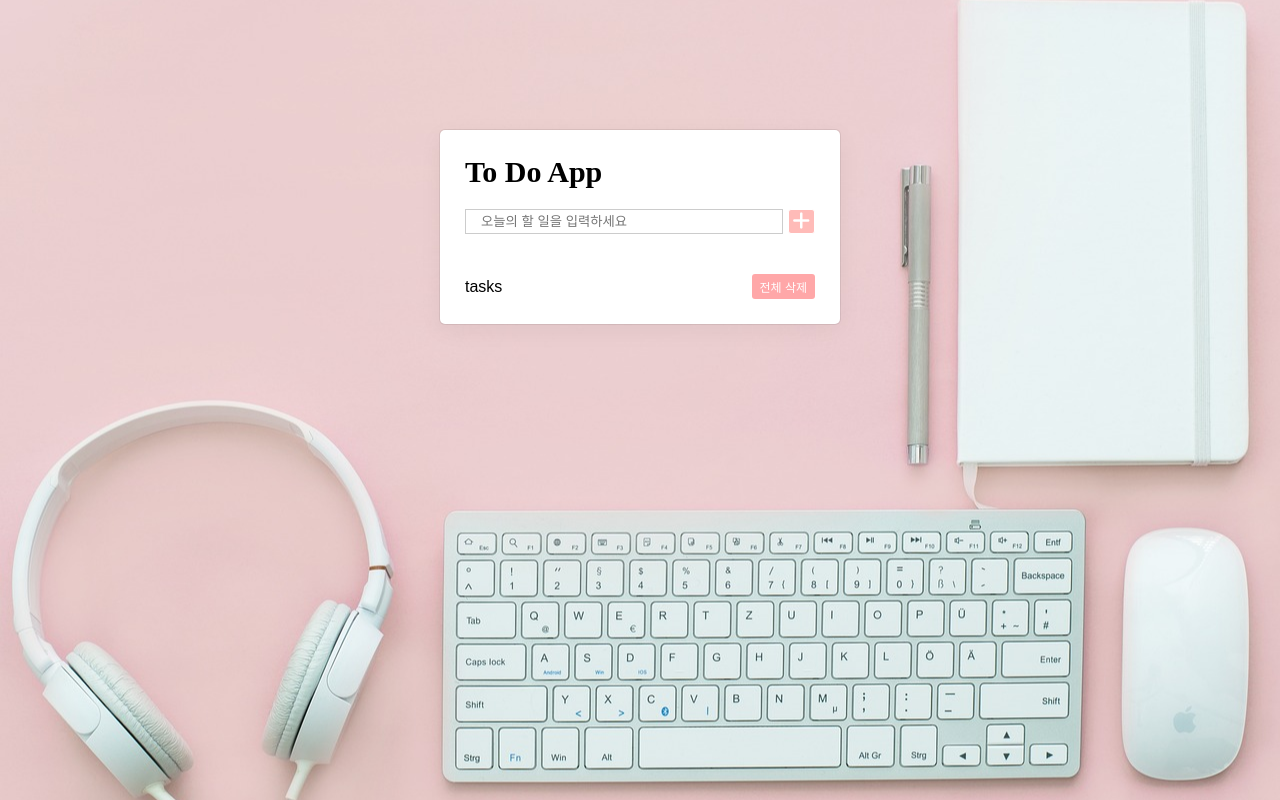
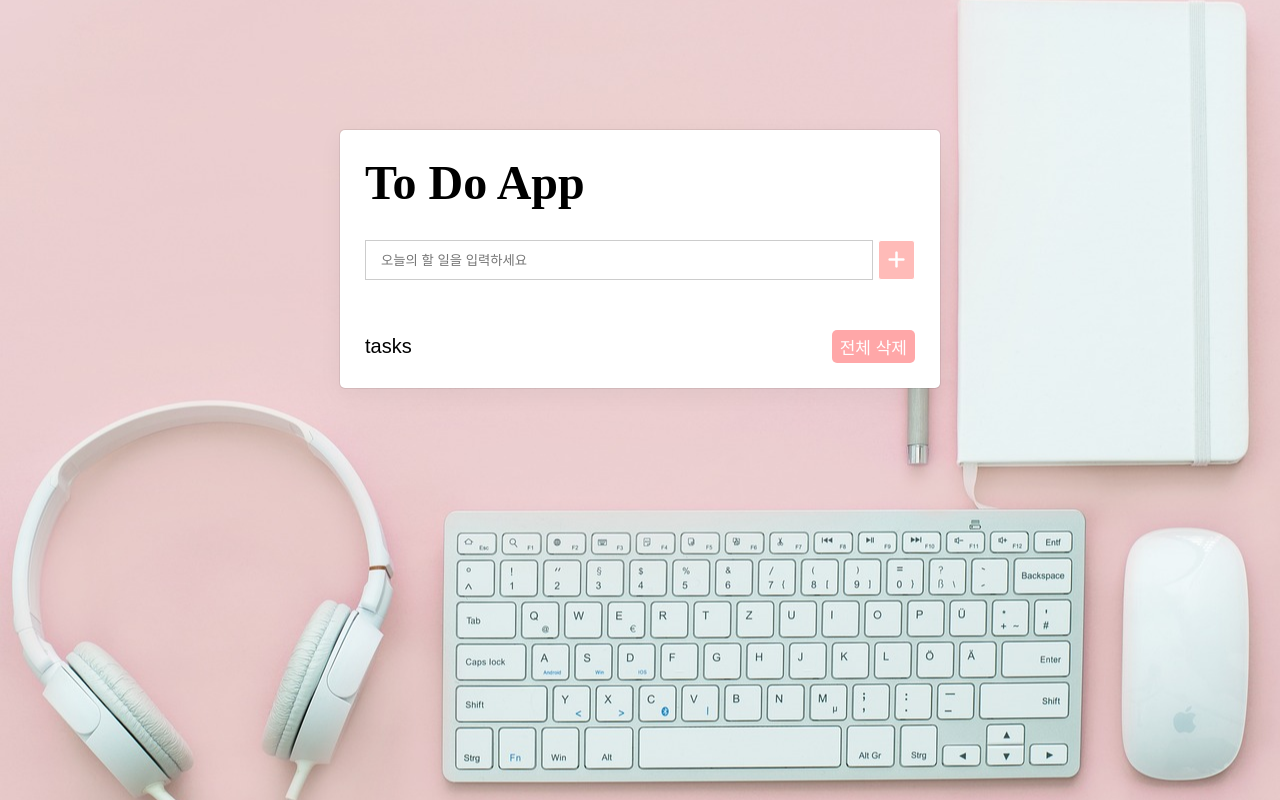
Before and after one commit to seoyeon1123/miniProj1, a plain HTML site: page index.html in a window 1280 px wide. Drawn offline with Linux system fonts and the light colour scheme; a web font is replaced by a local one.

Commit message:
feat : font-size 수정

```diff
--- a/style.css
+++ b/style.css
@@ -27,7 +27,7 @@ body {
 .card {
   font-family: 'Orbit', sans-serif;
   background-color: white;
-  max-width: 400px;
+  max-width: 600px;
   margin: 120px auto;
   padding: 25px;
   border-radius: 5px;
@@ -37,14 +37,14 @@ body {
 
 .card .card__title {
   font-family: 'Poetsen One';
-  font-size: 30px;
+  font-size: 3em;
   font-weight: 700;
 }
 
 .card .input__field {
-  margin: 20px 0;
+  margin: 30px 0;
   display: flex;
-  height: 25px;
+  height: 40px;
 }
 
 .input__field input {
@@ -61,7 +61,7 @@ body {
 }
 
 .input__field button {
-  width: 30px;
+  width: 40px;
   height: 100%;
   color: #fff;
   margin-left: 5px;
@@ -99,7 +99,7 @@ body {
   overflow: hidden;
   cursor: default;
   word-wrap: break-word;
-  font-size: 15px;
+  font-size: 20px;
 }
 
 .to-do-list li .icon {
@@ -123,7 +123,7 @@ body {
   transform: translateY(-50%); /* 세로 중앙 정렬 */
   color: #ff7a74; /* 아이콘 색상 설정 */
   cursor: pointer; /* 마우스 커서 모양 변경 */
-  font-size: 17px;
+  font-size: 30px;
 }
 .card .card__footer {
   display: flex;
@@ -131,16 +131,18 @@ body {
   margin-top: 20px;
   align-items: center;
   justify-content: space-between;
+  font-size: 20px;
 }
 
 .card .card__footer button {
   padding: 4px 8px;
-  border-radius: 3px;
+  border-radius: 5px;
   border: none;
   outline: none;
   color: #fff;
+  font-family: 'Orbit', sans-serif;
   font-weight: 400;
-  font-size: 12px;
+  font-size: 17px;
   margin-left: 10px;
   background-color: #ff6d70;
   cursor: pointer;
```
